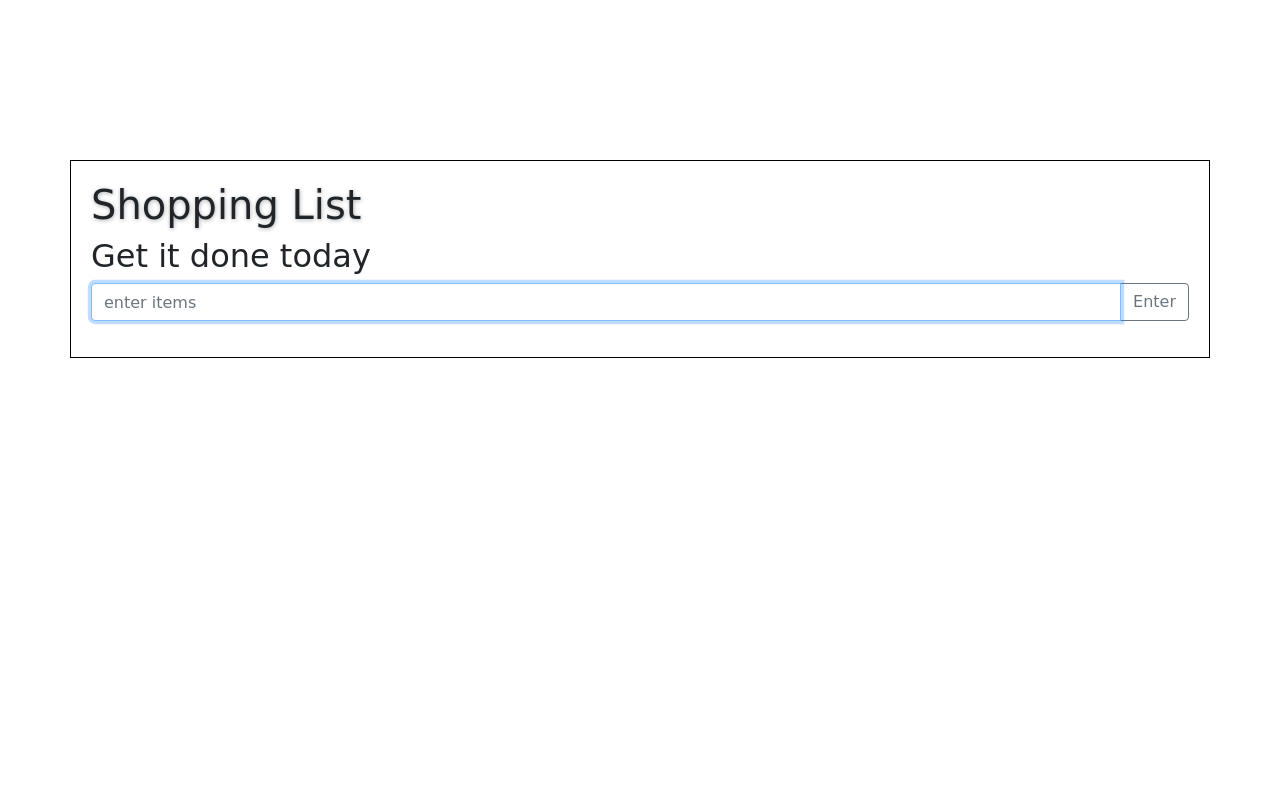
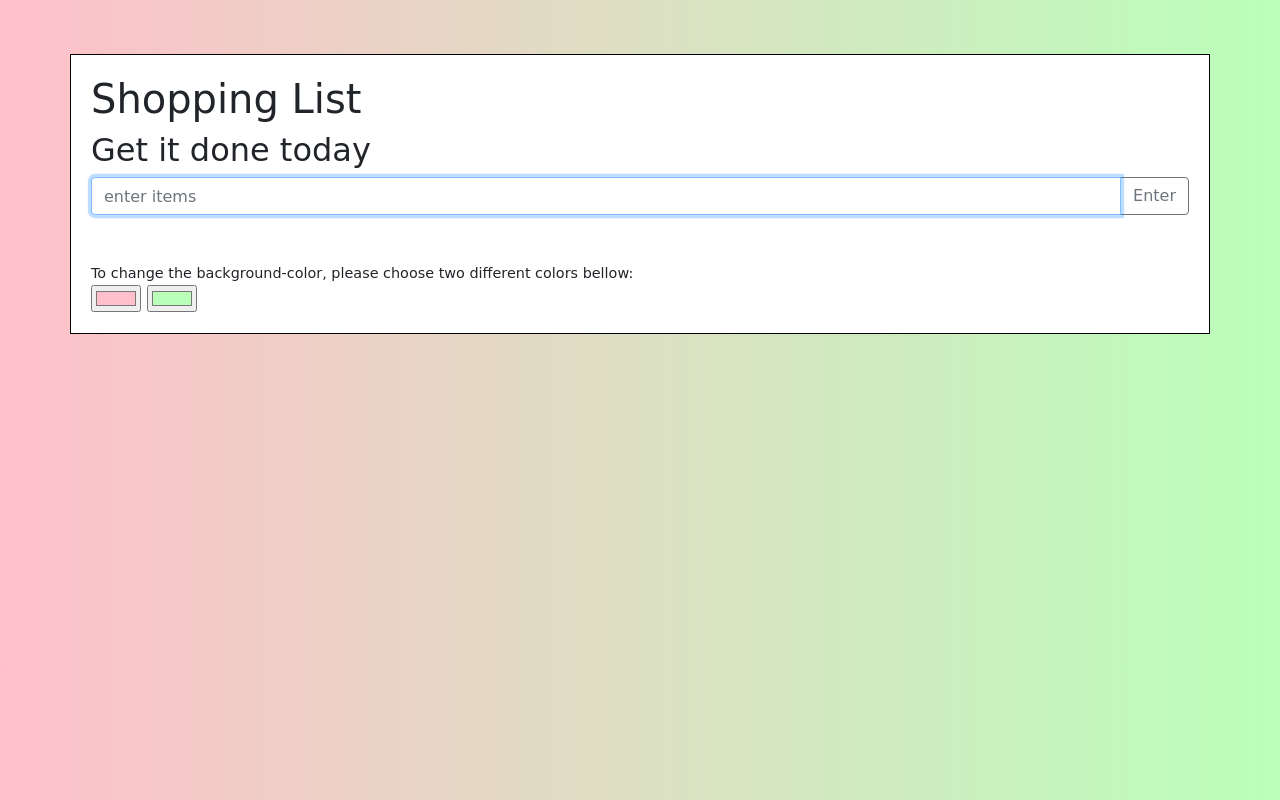
Before and after one commit to loaalobo/shopping_list_, a plain HTML site: page index.html in a window 1280 px wide. Drawn offline with nearby package versions, Linux system fonts and the light colour scheme; a web font is replaced by a local one.

Commit message:
feat: permite que a pessoa usuária altera a cor de fundo da página

```diff
--- a/index.html
+++ b/index.html
@@ -11,19 +11,27 @@
     <link rel="stylesheet" href="style.css">
 </head>
 
-<body>
+<body id="gradient">
     <div class="container">
         <h1 class="title">Shopping List</h1>
         <h2>Get it done today</h2>
+
         <div class="input-group mb-3">
             <input id="userinput" class="form-control" type="text" placeholder="enter items" autofocus>
             <div class="input-group-append">
                 <button id="enter" class="btn btn-outline-secondary">Enter</button>
             </div>
         </div>
+
         <ul>
             <!-- Lista dinâmica -->
         </ul>
+
+        <div class="control-gradient mt-5">
+            <p class="small mb-0">To change the background-color, please choose two different colors bellow:</p>
+            <input type="color" class="color1" value="#ffc0cb">
+            <input type="color" class="color2" value="#baffba">
+        </div>
     </div>
 
     <script src="script.js"></script>
--- a/script.js
+++ b/script.js
@@ -36,3 +36,15 @@ input.addEventListener('keypress', function (event) {
         addItem();
     }
 });
+
+let color1 = document.querySelector('.color1');
+let color2 = document.querySelector('.color2');
+let body = document.getElementById('gradient');
+
+function setGradient() {
+    body.style.background = "linear-gradient(to right, "
+        + color1.value + ", " + color2.value + ")";
+}
+
+color1.addEventListener('input', setGradient);
+color2.addEventListener('input', setGradient);
--- a/style.css
+++ b/style.css
@@ -3,16 +3,14 @@
 body {
     font-family: 'Hubballi', cursive;
     font-size: 18px;
+    background: linear-gradient(to right, #ffc0cb, #baffba);
 }
 
 .container {
     border: 1px solid black;
     padding: 20px;
-    margin-top: 20vh;
-}
-
-.title {
-    text-shadow: 0.5px 0.5px 4px rgba(0, 0, 0, 0.315);
+    margin-top: 3em;
+    background-color: rgb(255, 255, 255);
 }
 
 .done {
```
